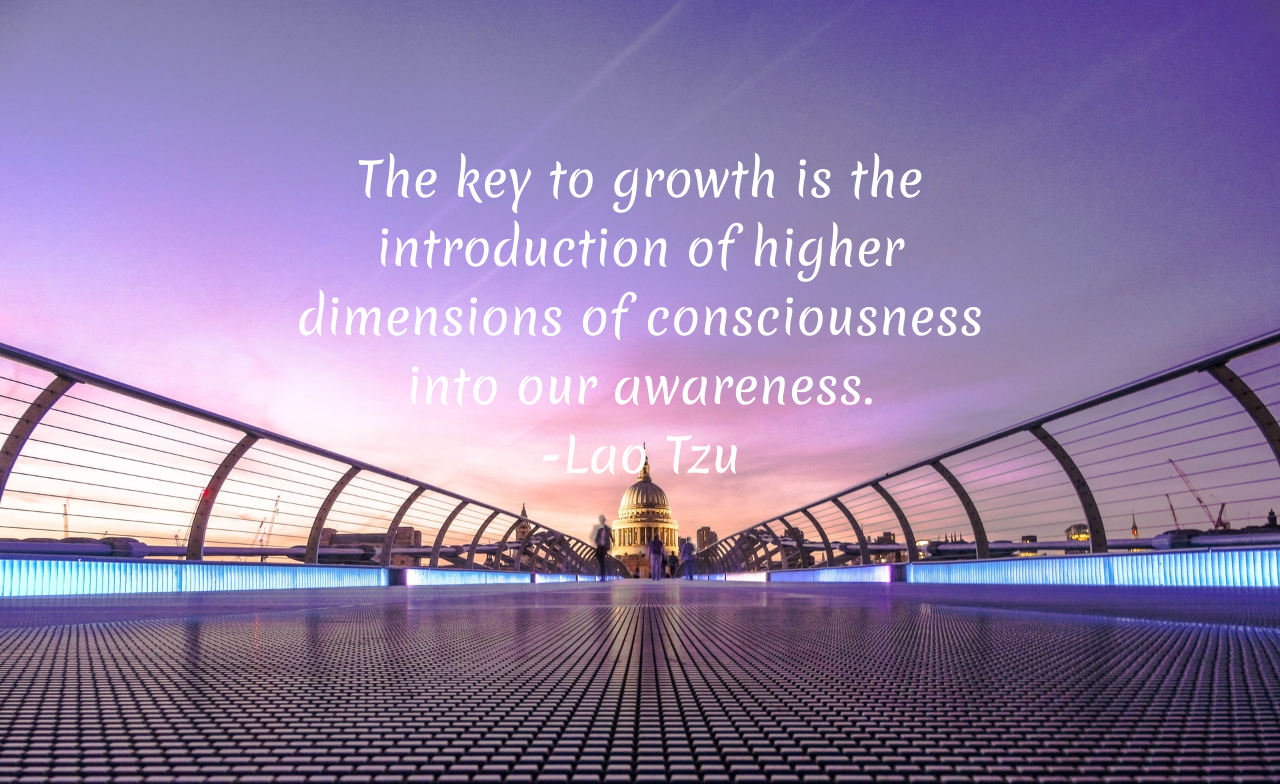
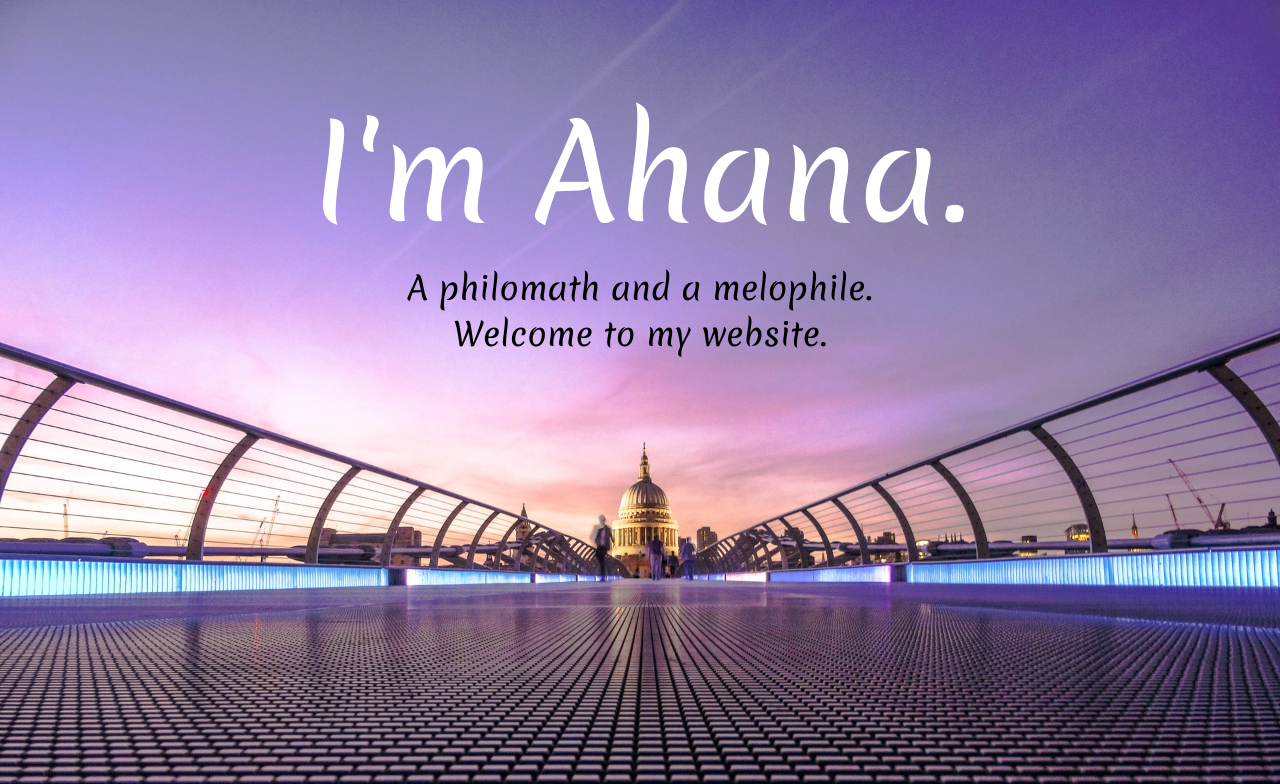
Before and after one commit to AhanaGanguly1511/cv, a plain HTML site: page index.html in a window 1280 px wide. Shown: the top 784 px of the page. Drawn offline with Linux system fonts and the light colour scheme.

Commit message:
Add files via upload

```diff
--- a/index.html
+++ b/index.html
@@ -9,9 +9,10 @@
 
 <body style="background-image: url(night.jpg);">
    <center>
-    <div class="quote">
-        The key to growth is the introduction of higher dimensions of consciousness into our awareness.
-        <br>-Lao Tzu
+    <div class="intro">
+      <p style="margin-top:0;margin-bottom:0; font-size:400%;">I'm Ahana.</p>
+      <p style="color:black;margin-top:0; margin-bottom:0;"> A philomath and a melophile.</p>
+      <p style="color:black;margin-top:0;">Welcome to my website.</p>
     </div>
    </center>
 </body>
--- a/style.css
+++ b/style.css
@@ -40,13 +40,13 @@ background-size: cover;
 color: lightcoral;
 text-decoration-line: underline;
 }
-.quote
+.intro
 {   margin: none auto auto none;
     width:60%;
     position: absolute;
-    top:18%;
+    top:10%;
     left:20%;
     color: white;
-    font-size: 300%;
+    font-size: 200%;
     font-family: 'Merienda', cursive;
 }
```
